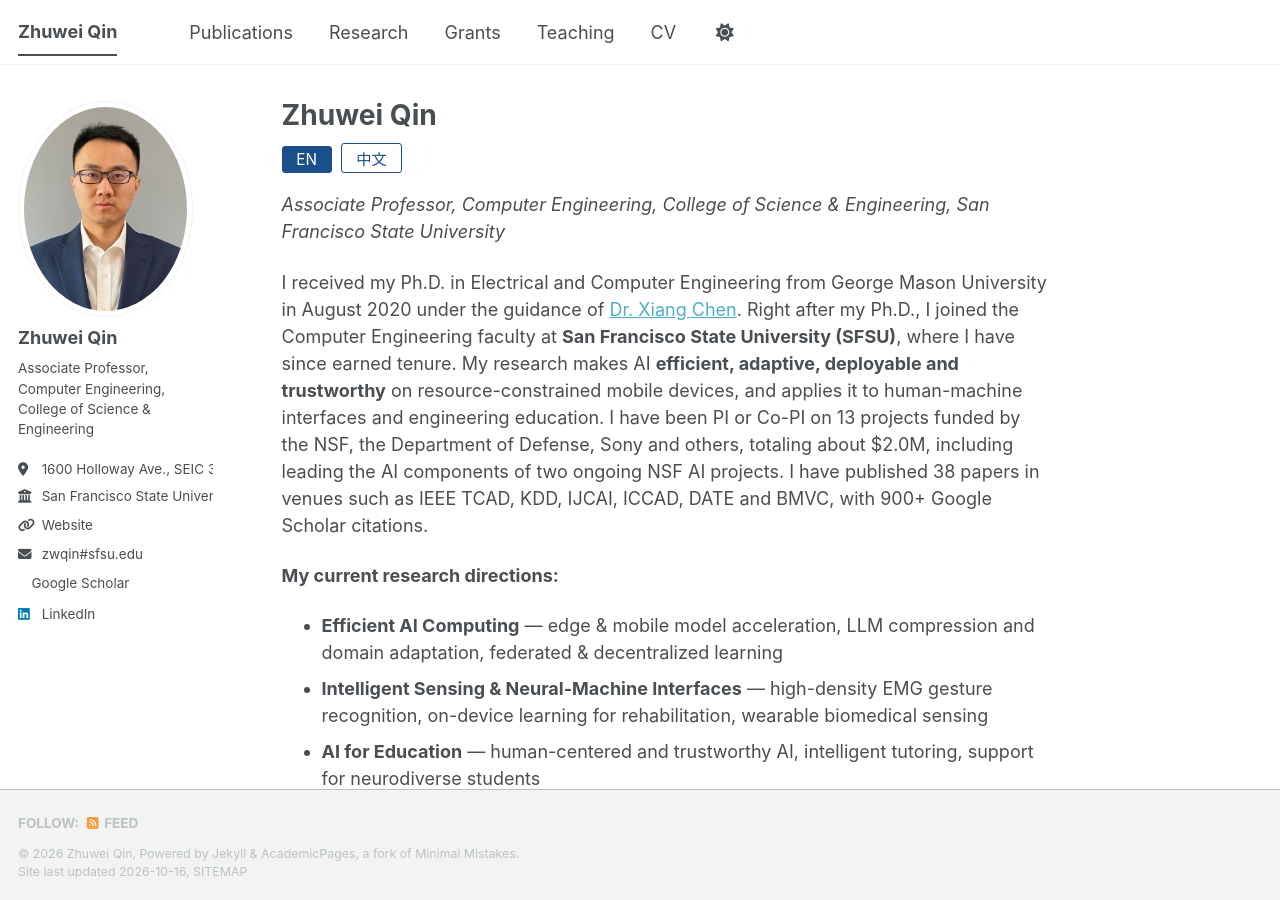
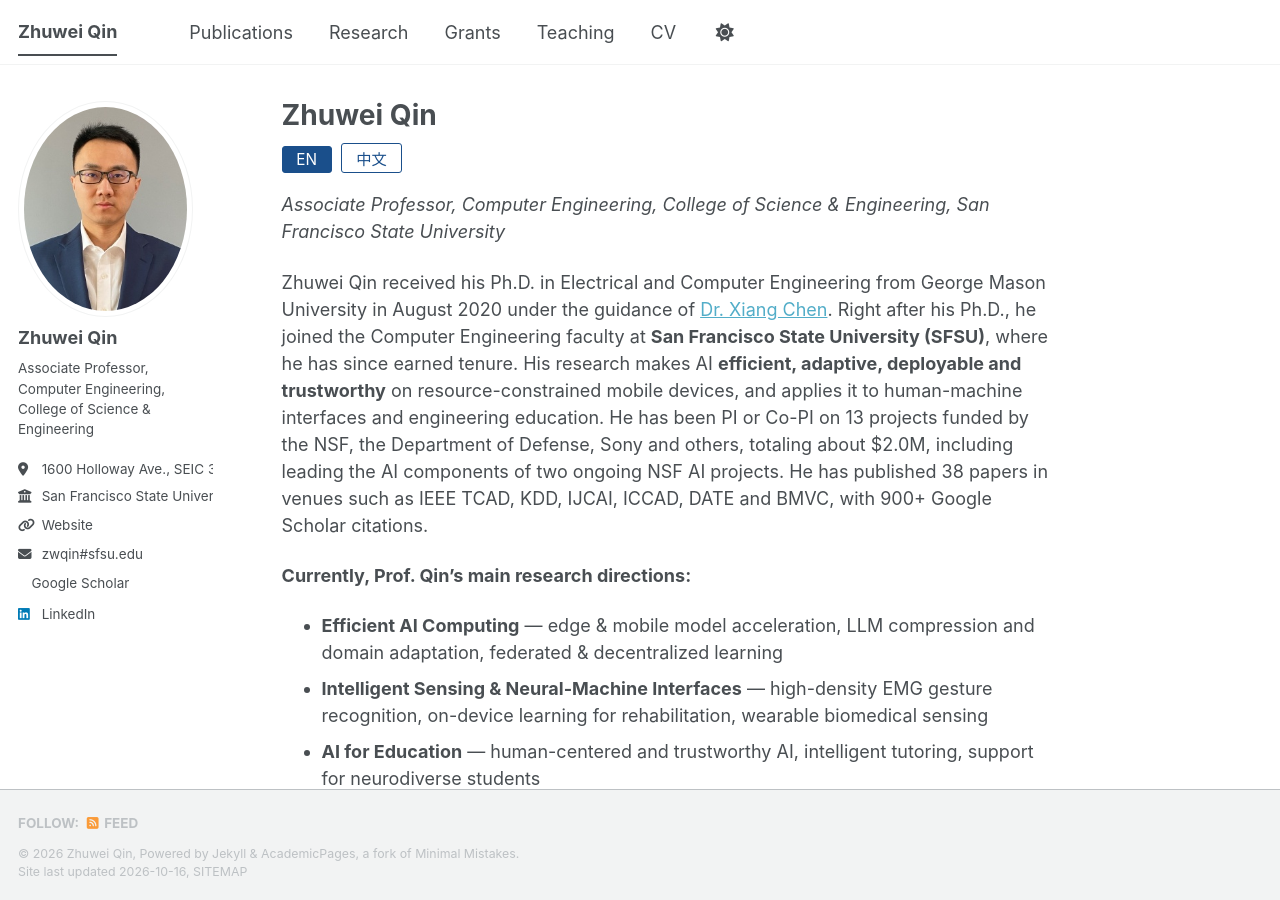
Before and after one commit to ZhuweiQin/ZhuweiQin.github.io, a Jekyll site: the page built from _pages/about.md, in a window 1280 px wide and 900 px high. Built offline with Jekyll 4.4.1, drawn with Linux system fonts in a browser that asks for light colours; a style sheet for code colours, icons or effects is not loaded.

Commit message:
About (EN): third person intro
Co-Authored-By: Claude Opus 5.5 <noreply@anthropic.com>
Claude-Session: https://claude.ai/code/session_01Jmez7EJxn7JDp7Noeo1VuE

```diff
--- a/_pages/about.md
+++ b/_pages/about.md
@@ -17,9 +17,9 @@ redirect_from:
 
 *Associate Professor, Computer Engineering, College of Science & Engineering, San Francisco State University*
 
-I received my Ph.D. in Electrical and Computer Engineering from George Mason University in August 2020 under the guidance of [Dr. Xiang Chen](https://if-lab-pku.github.io/). Right after my Ph.D., I joined the Computer Engineering faculty at **San Francisco State University (SFSU)**, where I have since earned tenure. My research makes AI **efficient, adaptive, deployable and trustworthy** on resource-constrained mobile devices, and applies it to human-machine interfaces and engineering education. I have been PI or Co-PI on 13 projects funded by the NSF, the Department of Defense, Sony and others, totaling about $2.0M, including leading the AI components of two ongoing NSF AI projects. I have published 38 papers in venues such as IEEE TCAD, KDD, IJCAI, ICCAD, DATE and BMVC, with 900+ Google Scholar citations.
+Zhuwei Qin received his Ph.D. in Electrical and Computer Engineering from George Mason University in August 2020 under the guidance of [Dr. Xiang Chen](https://if-lab-pku.github.io/). Right after his Ph.D., he joined the Computer Engineering faculty at **San Francisco State University (SFSU)**, where he has since earned tenure. His research makes AI **efficient, adaptive, deployable and trustworthy** on resource-constrained mobile devices, and applies it to human-machine interfaces and engineering education. He has been PI or Co-PI on 13 projects funded by the NSF, the Department of Defense, Sony and others, totaling about $2.0M, including leading the AI components of two ongoing NSF AI projects. He has published 38 papers in venues such as IEEE TCAD, KDD, IJCAI, ICCAD, DATE and BMVC, with 900+ Google Scholar citations.
 
-**My current research directions:**
+**Currently, Prof. Qin's main research directions:**
 - **Efficient AI Computing** — edge & mobile model acceleration, LLM compression and domain adaptation, federated & decentralized learning
 - **Intelligent Sensing & Neural-Machine Interfaces** — high-density EMG gesture recognition, on-device learning for rehabilitation, wearable biomedical sensing
 - **AI for Education** — human-centered and trustworthy AI, intelligent tutoring, support for neurodiverse students
```
